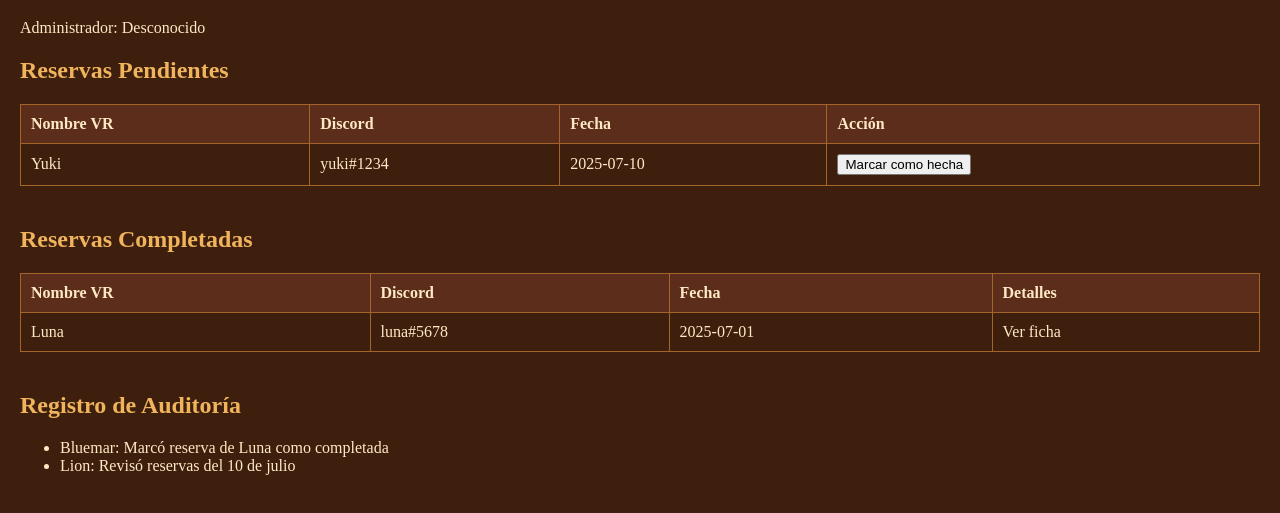
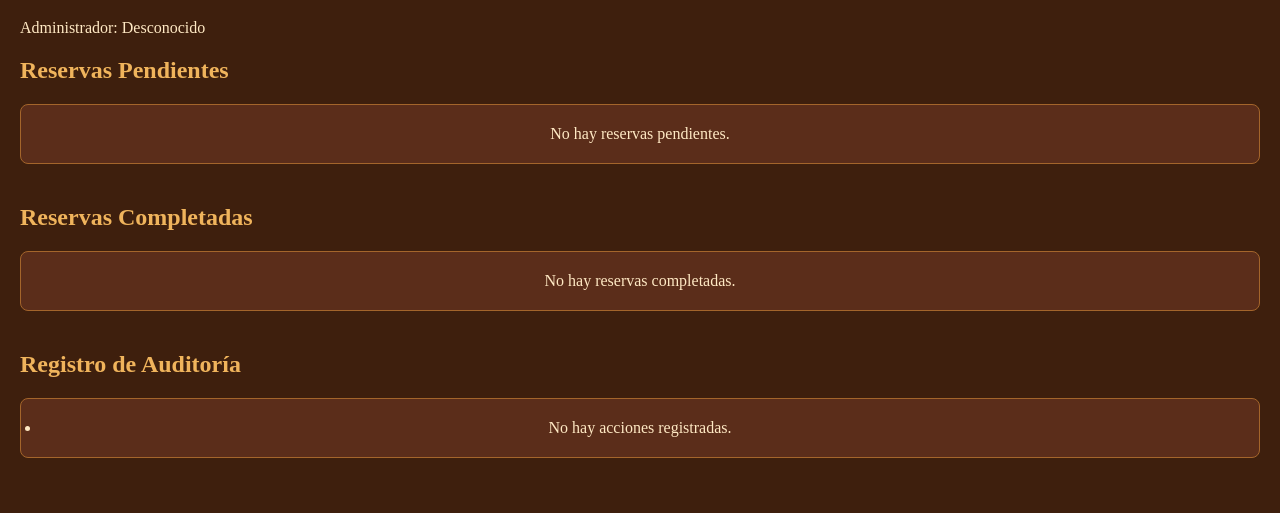
Before and after one commit to bluemarred/royal-cafe-citas, a plain HTML site: page admin.html in a window 1280 px wide. Shown: the part 81-594 px from the top of the page. Drawn offline with Linux system fonts and the light colour scheme.

Commit message:
Update admin.html

```diff
--- a/admin.html
+++ b/admin.html
@@ -34,6 +34,14 @@
     .seccion {
       margin-bottom: 40px;
     }
+    .mensaje-vacio {
+      background-color: #5b2d1a;
+      border: 1px solid #a4652b;
+      padding: 20px;
+      border-radius: 8px;
+      text-align: center;
+      color: #ffe9c4;
+    }
   </style>
 </head>
 <body>
@@ -41,7 +49,8 @@
   <div id="usuarioAdmin"></div>
   <div class="seccion">
     <h2>Reservas Pendientes</h2>
-    <table id="pendientes">
+    <div id="mensajePendientes" class="mensaje-vacio" style="display:none;">No hay reservas pendientes.</div>
+    <table id="pendientes" style="display:none;">
       <thead>
         <tr><th>Nombre VR</th><th>Discord</th><th>Fecha</th><th>Acción</th></tr>
       </thead>
@@ -50,7 +59,8 @@
   </div>
   <div class="seccion">
     <h2>Reservas Completadas</h2>
-    <table id="completadas">
+    <div id="mensajeCompletadas" class="mensaje-vacio" style="display:none;">No hay reservas completadas.</div>
+    <table id="completadas" style="display:none;">
       <thead>
         <tr><th>Nombre VR</th><th>Discord</th><th>Fecha</th><th>Detalles</th></tr>
       </thead>
@@ -59,7 +69,7 @@
   </div>
   <div class="seccion">
     <h2>Registro de Auditoría</h2>
-    <ul id="auditoria"></ul>
+    <ul id="auditoria" class="mensaje-vacio">No hay acciones registradas.</ul>
   </div>
 
 <script>
@@ -67,46 +77,62 @@ const urlParams = new URLSearchParams(window.location.search);
 const admin = urlParams.get('admin') || 'Desconocido';
 document.getElementById('usuarioAdmin').innerText = `Administrador: ${admin}`;
 
-// Simulación temporal de datos
-const reservas = [
-  { nombre_vr: "Yuki", discord: "yuki#1234", fecha: "2025-07-10", estado: "pendiente" },
-  { nombre_vr: "Luna", discord: "luna#5678", fecha: "2025-07-01", estado: "completada" },
-];
-
-const auditoria = [
-  { usuario: "Bluemar", accion: "Marcó reserva de Luna como completada" },
-  { usuario: "Lion", accion: "Revisó reservas del 10 de julio" }
-];
+// Simulación vacía para propósito funcional
+const reservas = [];
+const auditoria = [];
 
 function cargarDatos() {
   const pendientesBody = document.getElementById('pendientes').querySelector('tbody');
   const completadasBody = document.getElementById('completadas').querySelector('tbody');
-  const logList = document.getElementById('auditoria');
 
-  reservas.forEach(r => {
+  const pendientes = reservas.filter(r => r.estado === 'pendiente');
+  const completadas = reservas.filter(r => r.estado === 'completada');
+
+  if (pendientes.length > 0) {
+    document.getElementById('pendientes').style.display = 'table';
+    pendientes.forEach(r => {
       const fila = `<tr>
         <td>${r.nombre_vr}</td>
         <td>${r.discord}</td>
         <td>${r.fecha}</td>
-      <td>
-        ${r.estado === 'pendiente' ? `<button onclick="marcarCompletado('${r.nombre_vr}')">Marcar como hecha</button>` : '—'}
-      </td>
+        <td><button onclick=\"marcarCompletado('${r.nombre_vr}')\">Marcar como hecha</button></td>
       </tr>`;
+      pendientesBody.innerHTML += fila;
+    });
+  } else {
+    document.getElementById('mensajePendientes').style.display = 'block';
+  }
 
-    if (r.estado === 'pendiente') pendientesBody.innerHTML += fila;
-    else completadasBody.innerHTML += fila.replace('—', 'Ver ficha');
+  if (completadas.length > 0) {
+    document.getElementById('completadas').style.display = 'table';
+    completadas.forEach(r => {
+      const fila = `<tr>
+        <td>${r.nombre_vr}</td>
+        <td>${r.discord}</td>
+        <td>${r.fecha}</td>
+        <td>Ver ficha</td>
+      </tr>`;
+      completadasBody.innerHTML += fila;
     });
+  } else {
+    document.getElementById('mensajeCompletadas').style.display = 'block';
+  }
 
+  const logList = document.getElementById('auditoria');
+  if (auditoria.length === 0) {
+    logList.innerHTML = '<li>No hay acciones registradas.</li>';
+  } else {
+    logList.innerHTML = '';
     auditoria.forEach(entry => {
       const item = document.createElement('li');
       item.innerText = `${entry.usuario}: ${entry.accion}`;
       logList.appendChild(item);
     });
   }
+}
 
 function marcarCompletado(nombre) {
   alert(`Reserva de ${nombre} marcada como completada.`);
-  // Aquí iría un fetch() para actualizar en el servidor si estuviera en producción
   location.reload();
 }
 
```
Lines whose indentation alone changed are shown as unchanged.
